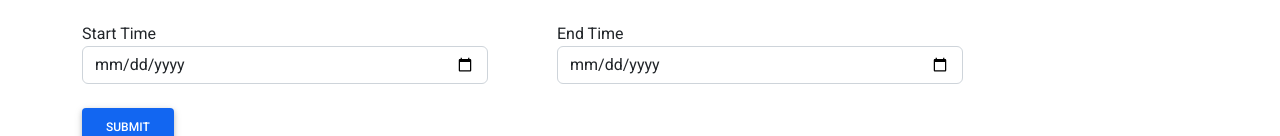
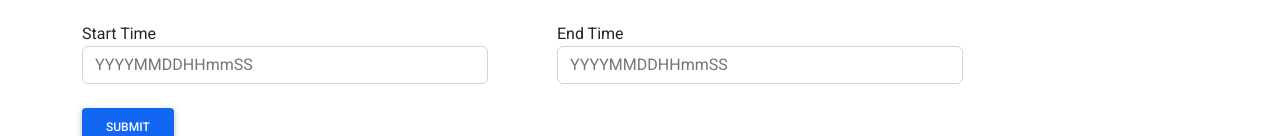
Before and after one commit to johnbridstrup/harvester-data-store, a React (Create React App) app in the folder frontend/: page /errorreports in a window 1280 px wide. Shown: the part 224-360 px from the top of the page. Built offline with nearby package versions, Linux system fonts and the light colour scheme; no server answers; sample sign-in values are in the browser's storage.

Commit message:
datetime query field

```diff
--- a/frontend/src/components/errorreports/ErrorReportQuery.js
+++ b/frontend/src/components/errorreports/ErrorReportQuery.js
@@ -30,8 +30,10 @@ function ErrorReportQuery(props) {
   const handleFormQuerySubmit = async e => {
     e.preventDefault();
     let queryObj = {}
-    if (datesQuery.start_time && datesQuery.end_time) {
+    if (datesQuery.start_time) {
       queryObj['start_time'] = timeStampFormat(datesQuery.start_time)
+    }
+    if (datesQuery.end_time) {
       queryObj['end_time'] = timeStampFormat(datesQuery.end_time)
     }
     if (selectedHarvId && selectedHarvId.length > 0) {
@@ -40,7 +42,6 @@ function ErrorReportQuery(props) {
     if (selectedLocation && selectedLocation.length > 0) {
       queryObj['locations'] = translateLocOptions(selectedLocation)
     }
-    console.log(queryObj);
     await dispatch(queryErrorReport(queryObj));
   }
 
@@ -73,13 +74,13 @@ function ErrorReportQuery(props) {
               <div className='col-md-6'>
                 <div className='form-group'>
                   <label htmlFor='start_time'>Start Time</label>
-                  <InputFormControl type="date" name='start_time' value={datesQuery.start_time} onChange={handleDateChange} />
+                  <InputFormControl type="text" name='start_time' value={datesQuery.start_time} onChange={handleDateChange} placeholder="YYYYMMDDHHmmSS" maxLength={14} />
                 </div>
               </div>
               <div className='col-md-6'>
                 <div className='form-group'>
                   <label htmlFor='end_time'>End Time</label>
-                  <InputFormControl type="date" name='end_time' value={datesQuery.end_time} onChange={handleDateChange} />
+                  <InputFormControl type="text" name='end_time' value={datesQuery.end_time} onChange={handleDateChange} placeholder="YYYYMMDDHHmmSS" maxLength={14} />
                 </div>
               </div>
             </div>
```
